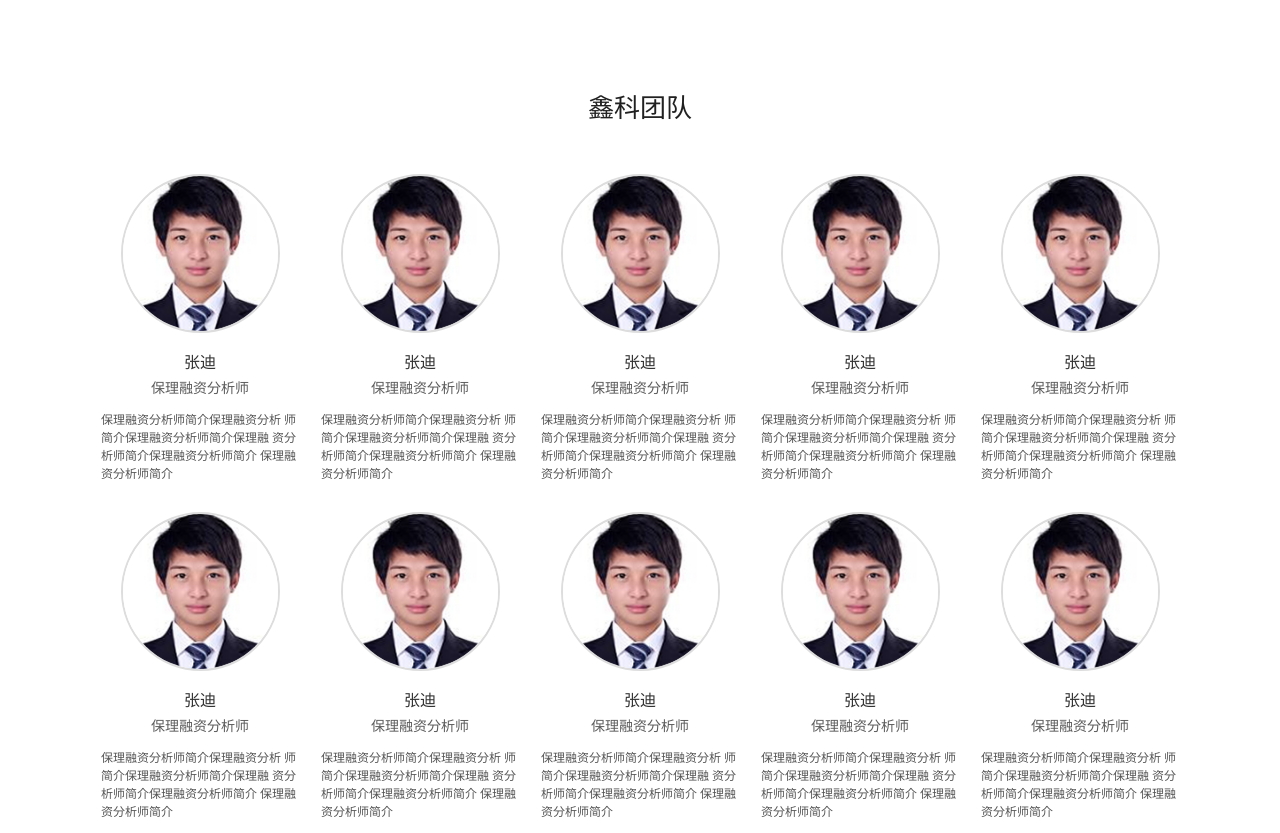
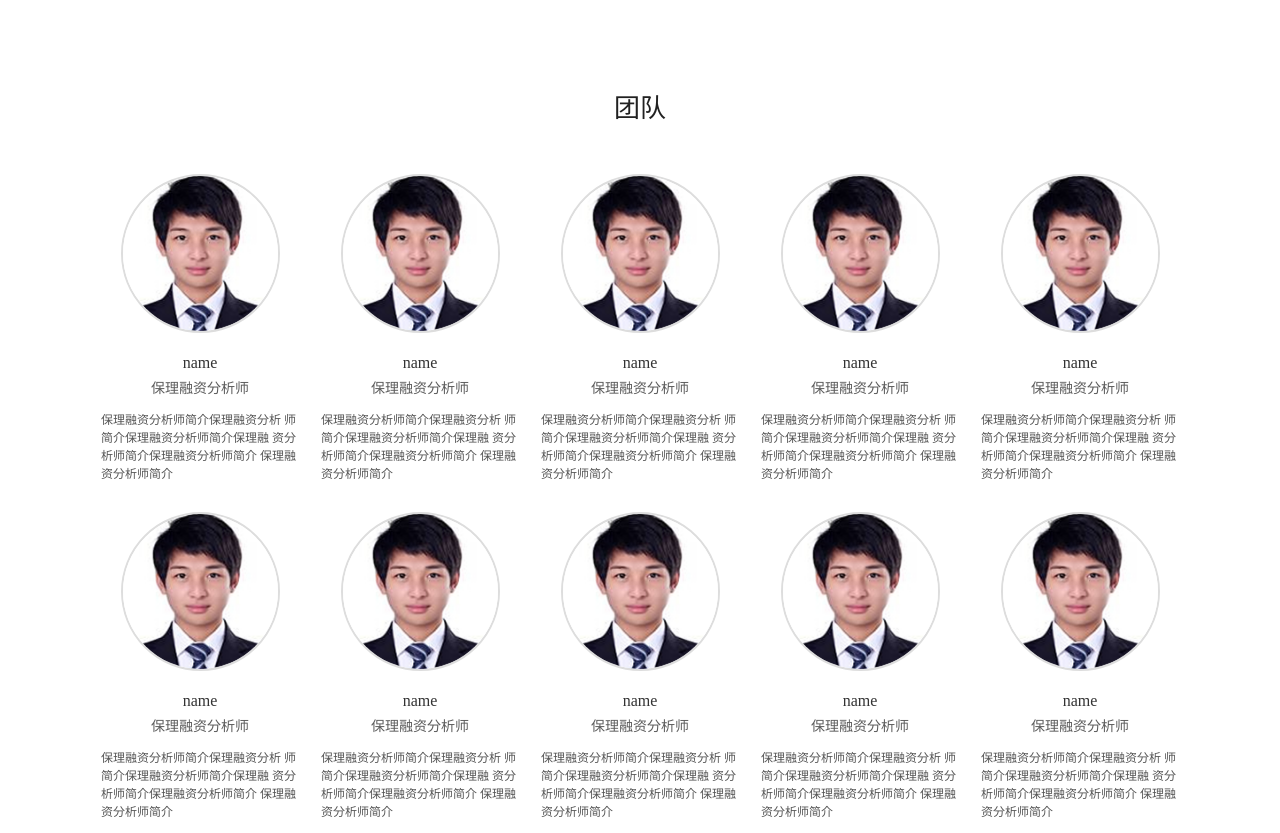
Before and after one commit to AImi1990/projectlx, a plain HTML site: page 响应式金融行业/about.html in a window 1280 px wide. Shown: the part 1272-2105 px from the top of the page. Drawn offline with Linux system fonts and the light colour scheme.

Commit message:
Update about.html

```diff
--- a/响应式金融行业/about.html
+++ b/响应式金融行业/about.html
@@ -15,7 +15,7 @@
 <!--头部-->
 <div class="header">
     <div class="head clearfix">
-        <div class="logo"><a href=""><img src="Assets/images/logo.png" alt="鑫科"/></a></div>
+        <div class="logo"><a href=""><img src="Assets/images/logon.jpg" alt=""/></a></div>
         <div class="nav_m">
             <div class="n_icon">导航栏</div>
             <ul class="nav clearfix">
@@ -45,16 +45,16 @@
         <div class="space_hx">&nbsp;</div>
         <div class="scd_m">
         	<div class="s_nav clearfix">
-            	<a href="about.html" class="on">走进鑫科</a>
+            	<a href="about.html" class="on">走进xxxx</a>
                 <a href="join.html">人才招聘</a>
                 <a href="contact.html">联系我们</a>
             </div>
             <div class="about">
             	<div class="abt_a">
-                	<div class="a_name">关于鑫科国际保理</div>
+                	<div class="a_name">关于xxxxx公司保理</div>
                     <dl class="ctn clearfix">
                     	<dt><img src="Assets/upload/pic22.jpg" alt=""/></dt>
-                        <dd>深圳鑫科国际商业保理有限公司（Intelligent International Factoring Co.,Ltd.），是由北大光华管理学院EMBA和北大汇丰商学院校友发起设立的国内规模最大的全国性专业商业保理公司之一。鑫科国际保理立足前海，背靠珠三角、沿海和内陆发达地区，面向粤港澳、海外，以供应链节点企业和金融机构为目标客户，专注于医疗、公用市政、物流、房地产、快消、电子等行业的保理业务，以互联金融和资产证券化等手段，通过专业化风险管理，持续监测、全程控制等方式，为供应链节点企业提供集贸易融资、销售分户帐管理、客户资信调查评估、应收帐款管理与催收、信用风险担保为一体。</dd>
+                        <dd>深圳xxxxx公司），是由北大光华管理学院EMBA和北大汇丰商学院校友发起设立的国内规模最大的全国性专业商业保理公司之一。xxxxx公司立足前海，背靠珠三角、沿海和内陆发达地区，面向粤港澳、海外，以供应链节点企业和金融机构为目标客户，专注于医疗、公用市政、物流、房地产、快消、电子等行业的保理业务，以互联金融和资产证券化等手段，通过专业化风险管理，持续监测、全程控制等方式，为供应链节点企业提供集贸易融资、销售分户帐管理、客户资信调查评估、应收帐款管理与催收、信用风险担保为一体。</dd>
                     </dl>
                 </div>
                 <div class="space_hx">&nbsp;</div>
@@ -109,11 +109,11 @@
                 </div>
                 <div class="space_hx">&nbsp;</div>
                 <div class="abt_b">
-                	<div class="a_name">鑫科团队</div>
+                	<div class="a_name">团队</div>
                     <ul class="team clearfix">
                     	<li>
                         	<div class="pic"><img src="Assets/upload/pic24.jpg" alt=""/></div>
-                            <div class="name">张迪</div>
+                            <div class="name">name</div>
                             <p class="zw">保理融资分析师</p>
                             <p class="des">保理融资分析师简介保理融资分析
 师简介保理融资分析师简介保理融
@@ -122,7 +122,7 @@
                         </li>
                         <li>
                         	<div class="pic"><img src="Assets/upload/pic24.jpg" alt=""/></div>
-                            <div class="name">张迪</div>
+                            <div class="name">name</div>
                             <p class="zw">保理融资分析师</p>
                             <p class="des">保理融资分析师简介保理融资分析
 师简介保理融资分析师简介保理融
@@ -131,7 +131,7 @@
                         </li>
                         <li>
                         	<div class="pic"><img src="Assets/upload/pic24.jpg" alt=""/></div>
-                            <div class="name">张迪</div>
+                            <div class="name">name</div>
                             <p class="zw">保理融资分析师</p>
                             <p class="des">保理融资分析师简介保理融资分析
 师简介保理融资分析师简介保理融
@@ -140,7 +140,7 @@
                         </li>
                         <li>
                         	<div class="pic"><img src="Assets/upload/pic24.jpg" alt=""/></div>
-                            <div class="name">张迪</div>
+                            <div class="name">name</div>
                             <p class="zw">保理融资分析师</p>
                             <p class="des">保理融资分析师简介保理融资分析
 师简介保理融资分析师简介保理融
@@ -149,7 +149,7 @@
                         </li>
                         <li>
                         	<div class="pic"><img src="Assets/upload/pic24.jpg" alt=""/></div>
-                            <div class="name">张迪</div>
+                            <div class="name">name</div>
                             <p class="zw">保理融资分析师</p>
                             <p class="des">保理融资分析师简介保理融资分析
 师简介保理融资分析师简介保理融
@@ -158,7 +158,7 @@
                         </li>
                         <li>
                         	<div class="pic"><img src="Assets/upload/pic24.jpg" alt=""/></div>
-                            <div class="name">张迪</div>
+                            <div class="name">name</div>
                             <p class="zw">保理融资分析师</p>
                             <p class="des">保理融资分析师简介保理融资分析
 师简介保理融资分析师简介保理融
@@ -167,7 +167,7 @@
                         </li>
                         <li>
                         	<div class="pic"><img src="Assets/upload/pic24.jpg" alt=""/></div>
-                            <div class="name">张迪</div>
+                            <div class="name">name</div>
                             <p class="zw">保理融资分析师</p>
                             <p class="des">保理融资分析师简介保理融资分析
 师简介保理融资分析师简介保理融
@@ -176,7 +176,7 @@
                         </li>
                         <li>
                         	<div class="pic"><img src="Assets/upload/pic24.jpg" alt=""/></div>
-                            <div class="name">张迪</div>
+                            <div class="name">name</div>
                             <p class="zw">保理融资分析师</p>
                             <p class="des">保理融资分析师简介保理融资分析
 师简介保理融资分析师简介保理融
@@ -185,7 +185,7 @@
                         </li>
                         <li>
                         	<div class="pic"><img src="Assets/upload/pic24.jpg" alt=""/></div>
-                            <div class="name">张迪</div>
+                            <div class="name">name</div>
                             <p class="zw">保理融资分析师</p>
                             <p class="des">保理融资分析师简介保理融资分析
 师简介保理融资分析师简介保理融
@@ -194,7 +194,7 @@
                         </li>
                         <li>
                         	<div class="pic"><img src="Assets/upload/pic24.jpg" alt=""/></div>
-                            <div class="name">张迪</div>
+                            <div class="name">name</div>
                             <p class="zw">保理融资分析师</p>
                             <p class="des">保理融资分析师简介保理融资分析
 师简介保理融资分析师简介保理融
@@ -238,11 +238,11 @@
                 </p>
                 <p>
                 	<span>地址：</span>
-                    深圳市南山区科技园南区中山大学产学研大楼7楼
+                    xx市xx区xx楼
                 </p>
                 <p>
                 	<span>微信公众号：</span>
-                    鑫科国际保理
+                    xxxxx公司
                 </p>
                 <p>
                 	<span>扫一扫关注我们：</span>
```
